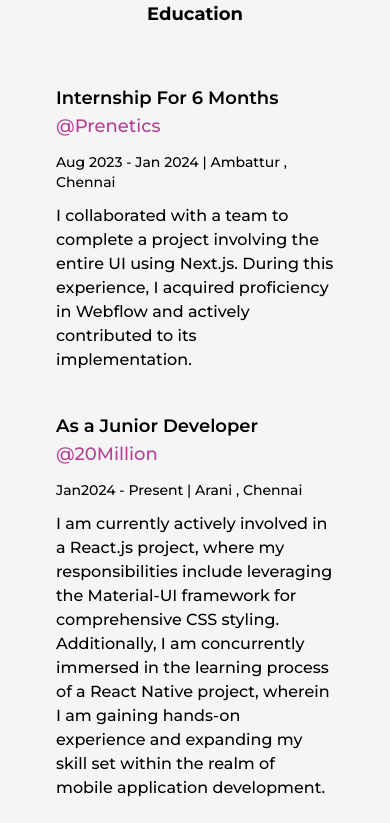
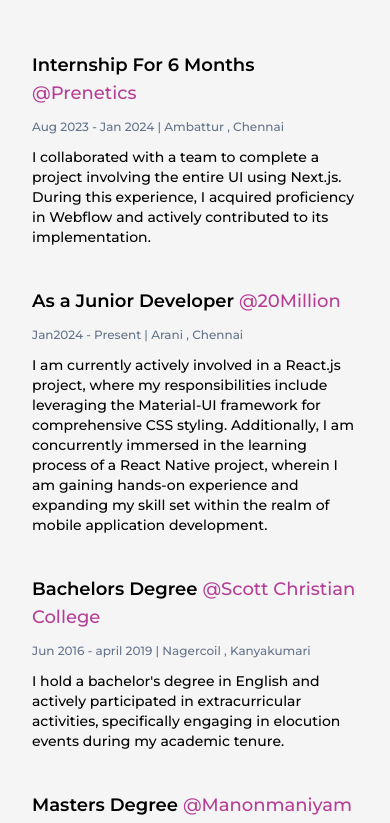
Before and after one commit to viclito/portfolio, a Next.js app: page /about in a window 390 px wide. Shown: the part 2254-3077 px from the top of the page. Built offline with nearby package versions, Linux system fonts and the light colour scheme.

Commit message:
Altering page

```diff
--- a/components/about/Education.tsx
+++ b/components/about/Education.tsx
@@ -19,8 +19,8 @@
         <li ref={ref} className='flex flex-col w-[70%] sm:w-[100%] mx-auto gap-3'>
             <LiIcon reference = {ref}/>
             <h2 className='text-lg font-semibold'>{works}<a href={links} className='font-medium text-primary'>@{company}</a></h2>
-            <h3 className='text-sm font-medium'>{dates} | {place}</h3>
-            <h3 className='text-base font-medium'>{workDone}</h3>
+            <h3 className='text-sm font-medium sm:text-xs text-slate-500'>{dates} | {place}</h3>
+            <h3 className='text-base font-medium sm:text-sm'>{workDone}</h3>
 
         </li>
     )
--- a/src/pages/about.tsx
+++ b/src/pages/about.tsx
@@ -6,7 +6,7 @@
 const About = () => {
   return (
     <>
-      <div className='max-w-[1300px] px-14 m-auto'>
+      <div className='max-w-[1300px] px-8 m-auto'>
         <Abouthead/>
         <SkillLogos/>
         <Education/>
```
